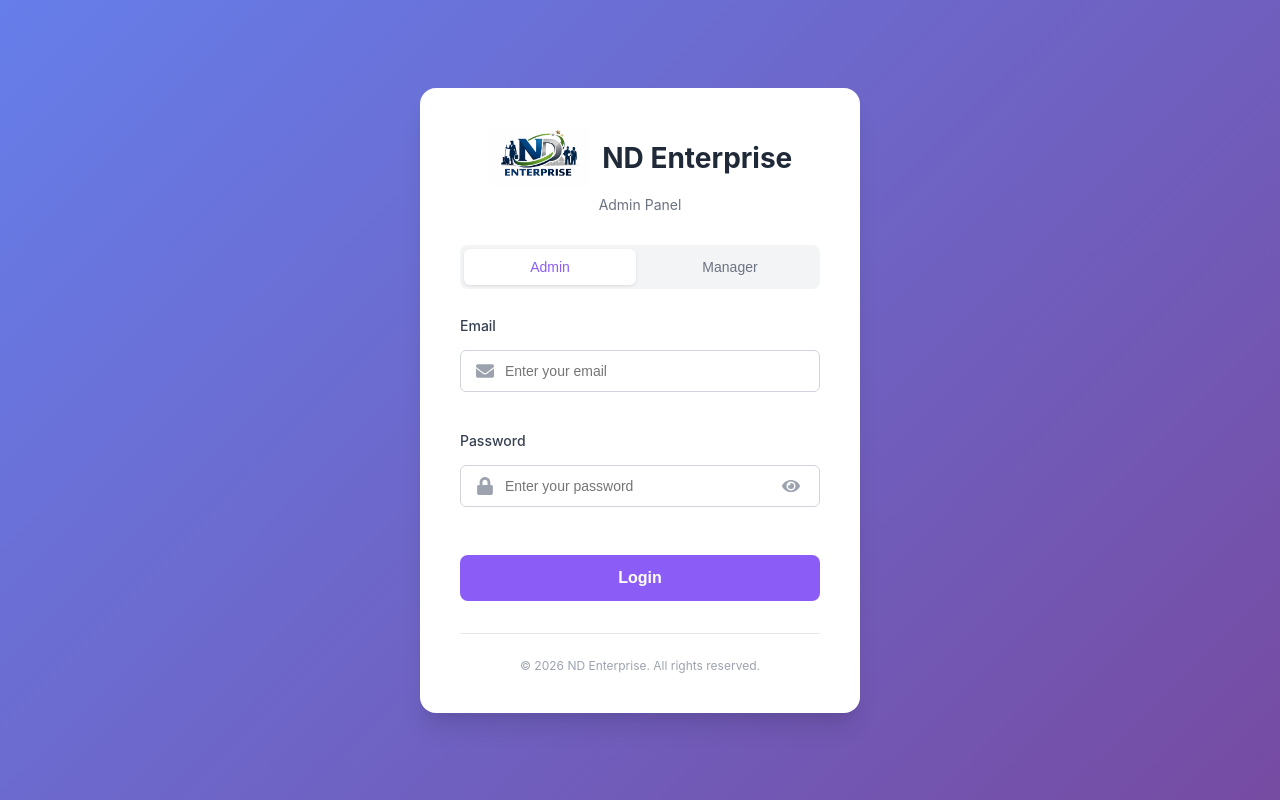
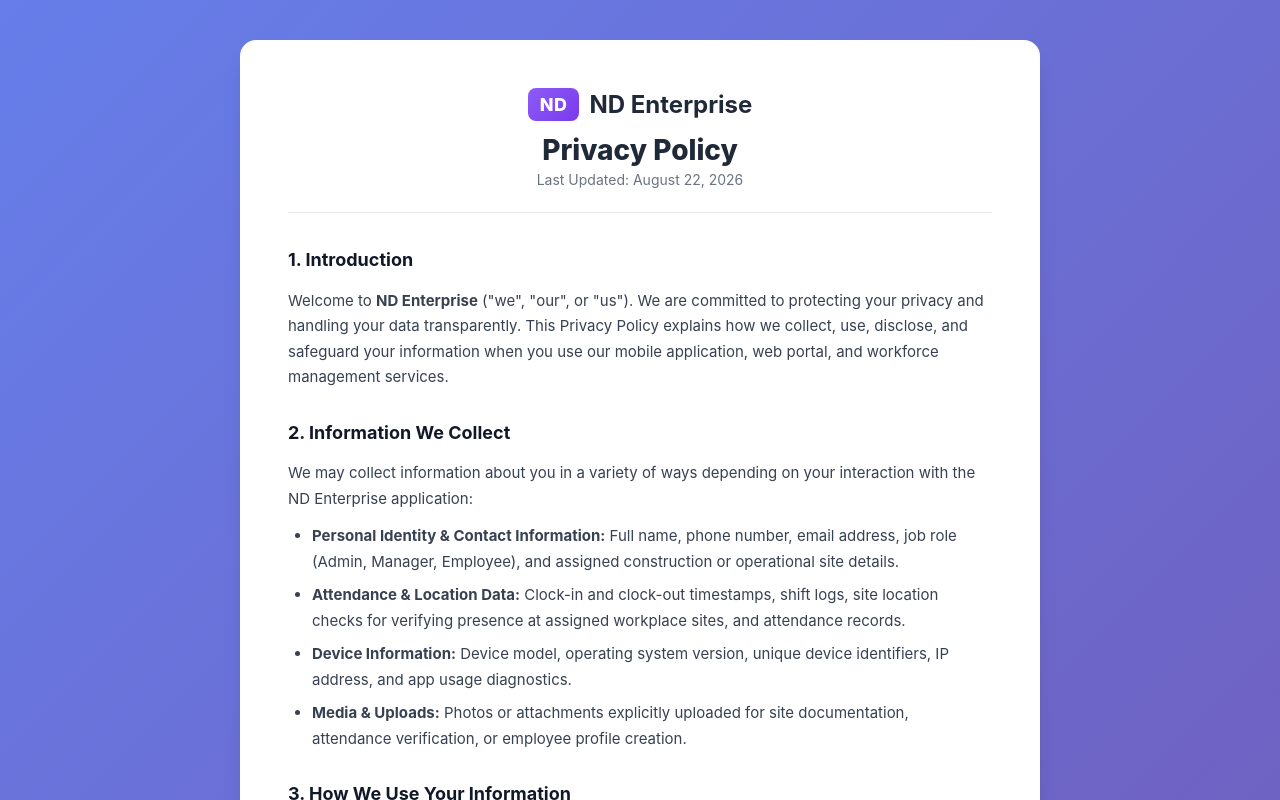
Before and after one commit to infocravorasolutions-code/N.D-Enterprise, a React (Vite) app in the folder frontend/: page /privacy in a window 1280 px wide. Before the commit this address led to /login. Built offline with nearby package versions, Linux system fonts and the light colour scheme.

Commit message:
feat: implement and route Privacy Policy page for enterprise compliance

```diff
--- a/frontend/src/App.jsx
+++ b/frontend/src/App.jsx
@@ -3,6 +3,7 @@ import { BrowserRouter as Router, Routes, Route, Navigate, useLocation } from 'r
 import Sidebar from './components/Sidebar'
 import Header from './components/Header'
 import Login from './pages/Login'
+import PrivacyPolicy from './pages/PrivacyPolicy'
 import Dashboard from './pages/Dashboard'
 import Employees from './pages/Employees'
 import Supervisor from './pages/Supervisor'
@@ -128,6 +129,8 @@ function App() {
     <Router>
       <Routes>
         <Route path="/login" element={<Login />} />
+        <Route path="/privacy" element={<PrivacyPolicy />} />
+        <Route path="/privacy-policy" element={<PrivacyPolicy />} />
         <Route
           path="/*"
           element={
--- a/frontend/src/pages/Login.css
+++ b/frontend/src/pages/Login.css
@@ -247,6 +247,18 @@
   margin: 0;
 }
 
+.privacy-link {
+  color: #8b5cf6;
+  text-decoration: none;
+  font-weight: 500;
+  transition: color 0.2s;
+}
+
+.privacy-link:hover {
+  color: #7c3aed;
+  text-decoration: underline;
+}
+
 @media (max-width: 768px) {
   .login-container {
     padding: 16px;
--- a/frontend/src/pages/Login.jsx
+++ b/frontend/src/pages/Login.jsx
@@ -1,5 +1,5 @@
 import React, { useState, useEffect } from 'react'
-import { useNavigate } from 'react-router-dom'
+import { useNavigate, Link } from 'react-router-dom'
 import { FaEnvelope, FaLock, FaEye, FaEyeSlash } from 'react-icons/fa'
 import { adminAPI, managerAPI, setToken } from '../services/api'
 import { isAuthenticated } from '../services/auth'
@@ -172,7 +172,7 @@ const Login = () => {
         </form>
 
         <div className="login-footer">
-          <p>© 2026 ND Enterprise. All rights reserved.</p>
+          <p>© 2026 ND Enterprise. All rights reserved. • <Link to="/privacy" className="privacy-link">Privacy Policy</Link></p>
         </div>
       </div>
     </div>
--- /dev/null
+++ b/frontend/src/pages/PrivacyPolicy.css
@@ -0,0 +1,166 @@
+.privacy-container {
+  min-height: 100vh;
+  display: flex;
+  justify-content: center;
+  align-items: center;
+  background: linear-gradient(135deg, #667eea 0%, #764ba2 100%);
+  padding: 40px 20px;
+  box-sizing: border-box;
+}
+
+.privacy-card {
+  background: #ffffff;
+  border-radius: 16px;
+  box-shadow: 0 20px 25px -5px rgba(0, 0, 0, 0.1), 0 10px 10px -5px rgba(0, 0, 0, 0.04);
+  width: 100%;
+  max-width: 800px;
+  padding: 48px;
+  box-sizing: border-box;
+}
+
+.privacy-header {
+  text-align: center;
+  border-bottom: 1px solid #e5e7eb;
+  padding-bottom: 24px;
+  margin-bottom: 32px;
+}
+
+.privacy-logo {
+  display: flex;
+  align-items: center;
+  justify-content: center;
+  gap: 10px;
+  margin-bottom: 12px;
+}
+
+.logo-badge {
+  background: linear-gradient(135deg, #8b5cf6 0%, #7c3aed 100%);
+  color: white;
+  font-weight: 800;
+  font-size: 18px;
+  padding: 6px 12px;
+  border-radius: 8px;
+  letter-spacing: 0.5px;
+}
+
+.privacy-logo h1 {
+  font-size: 24px;
+  font-weight: 700;
+  color: #1f2937;
+  margin: 0;
+}
+
+.privacy-header h2 {
+  font-size: 28px;
+  font-weight: 800;
+  color: #1f2937;
+  margin: 8px 0 4px 0;
+}
+
+.effective-date {
+  font-size: 14px;
+  color: #6b7280;
+  margin: 0;
+}
+
+.privacy-body {
+  line-height: 1.7;
+  color: #374151;
+  font-size: 15px;
+}
+
+.privacy-section {
+  margin-bottom: 28px;
+}
+
+.privacy-section h3 {
+  font-size: 18px;
+  font-weight: 700;
+  color: #111827;
+  margin: 0 0 12px 0;
+}
+
+.privacy-section p {
+  margin: 0 0 12px 0;
+}
+
+.privacy-section ul {
+  margin: 0 0 12px 0;
+  padding-left: 24px;
+}
+
+.privacy-section li {
+  margin-bottom: 8px;
+}
+
+.contact-card {
+  background: #f9fafb;
+  border: 1px solid #e5e7eb;
+  border-radius: 8px;
+  padding: 16px;
+  margin-top: 12px;
+}
+
+.contact-card p {
+  margin: 4px 0;
+}
+
+.contact-card a {
+  color: #8b5cf6;
+  text-decoration: none;
+  font-weight: 500;
+}
+
+.contact-card a:hover {
+  text-decoration: underline;
+}
+
+.privacy-footer {
+  margin-top: 40px;
+  padding-top: 24px;
+  border-top: 1px solid #e5e7eb;
+  display: flex;
+  justify-content: space-between;
+  align-items: center;
+  flex-wrap: wrap;
+  gap: 12px;
+}
+
+.back-link {
+  color: #8b5cf6;
+  text-decoration: none;
+  font-weight: 600;
+  font-size: 14px;
+  transition: color 0.2s;
+}
+
+.back-link:hover {
+  color: #7c3aed;
+  text-decoration: underline;
+}
+
+.copyright {
+  font-size: 13px;
+  color: #9ca3af;
+  margin: 0;
+}
+
+@media (max-width: 768px) {
+  .privacy-container {
+    padding: 16px;
+  }
+
+  .privacy-card {
+    padding: 24px;
+  }
+
+  .privacy-header h2 {
+    font-size: 22px;
+  }
+
+  .privacy-footer {
+    flex-direction: column;
+    align-items: center;
+    text-align: center;
+  }
+}
--- /dev/null
+++ b/frontend/src/pages/PrivacyPolicy.jsx
@@ -0,0 +1,134 @@
+import React from 'react'
+import { Link } from 'react-router-dom'
+import './PrivacyPolicy.css'
+
+const PrivacyPolicy = () => {
+  const lastUpdated = 'August 22, 2026'
+
+  return (
+    <div className="privacy-container">
+      <div className="privacy-card">
+        <div className="privacy-header">
+          <div className="privacy-logo">
+            <span className="logo-badge">ND</span>
+            <h1>ND Enterprise</h1>
+          </div>
+          <h2>Privacy Policy</h2>
+          <p className="effective-date">Last Updated: {lastUpdated}</p>
+        </div>
+
+        <div className="privacy-body">
+          <section className="privacy-section">
+            <h3>1. Introduction</h3>
+            <p>
+              Welcome to <strong>ND Enterprise</strong> ("we", "our", or "us"). We are committed to protecting your privacy and handling your data transparently. This Privacy Policy explains how we collect, use, disclose, and safeguard your information when you use our mobile application, web portal, and workforce management services.
+            </p>
+          </section>
+
+          <section className="privacy-section">
+            <h3>2. Information We Collect</h3>
+            <p>We may collect information about you in a variety of ways depending on your interaction with the ND Enterprise application:</p>
+            <ul>
+              <li>
+                <strong>Personal Identity & Contact Information:</strong> Full name, phone number, email address, job role (Admin, Manager, Employee), and assigned construction or operational site details.
+              </li>
+              <li>
+                <strong>Attendance & Location Data:</strong> Clock-in and clock-out timestamps, shift logs, site location checks for verifying presence at assigned workplace sites, and attendance records.
+              </li>
+              <li>
+                <strong>Device Information:</strong> Device model, operating system version, unique device identifiers, IP address, and app usage diagnostics.
+              </li>
+              <li>
+                <strong>Media & Uploads:</strong> Photos or attachments explicitly uploaded for site documentation, attendance verification, or employee profile creation.
+              </li>
+            </ul>
+          </section>
+
+          <section className="privacy-section">
+            <h3>3. How We Use Your Information</h3>
+            <p>We use the collected information for essential workforce management and operational purposes, including:</p>
+            <ul>
+              <li>Managing user authentication and access controls for Admins, Managers, and Employees.</li>
+              <li>Recording and verifying workplace attendance, shift timings, and master roll reports.</li>
+              <li>Generating site management, supervisor, and monthly summary reports.</li>
+              <li>Ensuring security, preventing fraudulent clock-ins, and auditing site logs.</li>
+              <li>Maintaining and improving the functionality of our application and services.</li>
+            </ul>
+          </section>
+
+          <section className="privacy-section">
+            <h3>4. Data Sharing & Disclosure</h3>
+            <p>
+              We prioritize data security and confidentiality. <strong>We do not sell, rent, or trade your personal data to third parties or advertising networks.</strong>
+            </p>
+            <p>Data may be shared only under the following limited circumstances:</p>
+            <ul>
+              <li>
+                <strong>Authorized Enterprise Personnel:</strong> Designated Admins and Managers within your organization can view attendance logs, employee details, and site reports relevant to their management scope.
+              </li>
+              <li>
+                <strong>Service Providers:</strong> Secure cloud hosting, database, and infrastructure providers operating under strict confidentiality agreements.
+              </li>
+              <li>
+                <strong>Legal Requirements:</strong> If required by law, regulation, or valid legal process to protect rights, safety, and property.
+              </li>
+            </ul>
+          </section>
+
+          <section className="privacy-section">
+            <h3>5. Data Security</h3>
+            <p>
+              We implement industry-standard administrative, technical, and physical security measures to safeguard your personal data against unauthorized access, loss, alteration, or misuse. Data transmissions are encrypted using SSL/TLS protocols.
+            </p>
+          </section>
+
+          <section className="privacy-section">
+            <h3>6. Data Retention</h3>
+            <p>
+              We retain personal data and attendance records for as long as necessary to fulfill the operational requirements of your organization, satisfy legal or tax compliance obligations, and resolve disputes.
+            </p>
+          </section>
+
+          <section className="privacy-section">
+            <h3>7. Your Rights & Data Choices</h3>
+            <p>
+              Depending on your role and applicable laws, you have the right to access, review, or request corrections to your personal information. Employees may contact their organization’s ND Enterprise Administrator to update profiles or request account/data deletion.
+            </p>
+          </section>
+
+          <section className="privacy-section">
+            <h3>8. Children's Privacy</h3>
+            <p>
+              Our application is intended strictly for enterprise and workforce management and is not directed to individuals under the age of 18. We do not knowingly collect personal data from children.
+            </p>
+          </section>
+
+          <section className="privacy-section">
+            <h3>9. Changes to This Privacy Policy</h3>
+            <p>
+              We may update this Privacy Policy from time to time to reflect changes in our practices or legal obligations. Updated versions will be posted on this page with a revised "Last Updated" date.
+            </p>
+          </section>
+
+          <section className="privacy-section">
+            <h3>10. Contact Us</h3>
+            <p>
+              If you have any questions, concerns, or requests regarding this Privacy Policy or data privacy practices, please contact us at:
+            </p>
+            <div className="contact-card">
+              <p><strong>ND Enterprise Support & Privacy Team</strong></p>
+              <p>Email: <a href="mailto:support@ndenterprise.com">support@ndenterprise.com</a></p>
+            </div>
+          </section>
+        </div>
+
+        <div className="privacy-footer">
+          <Link to="/login" className="back-link">← Back to Login</Link>
+          <p className="copyright">© 2026 ND Enterprise. All rights reserved.</p>
+        </div>
+      </div>
+    </div>
+  )
+}
+
+export default PrivacyPolicy
```
